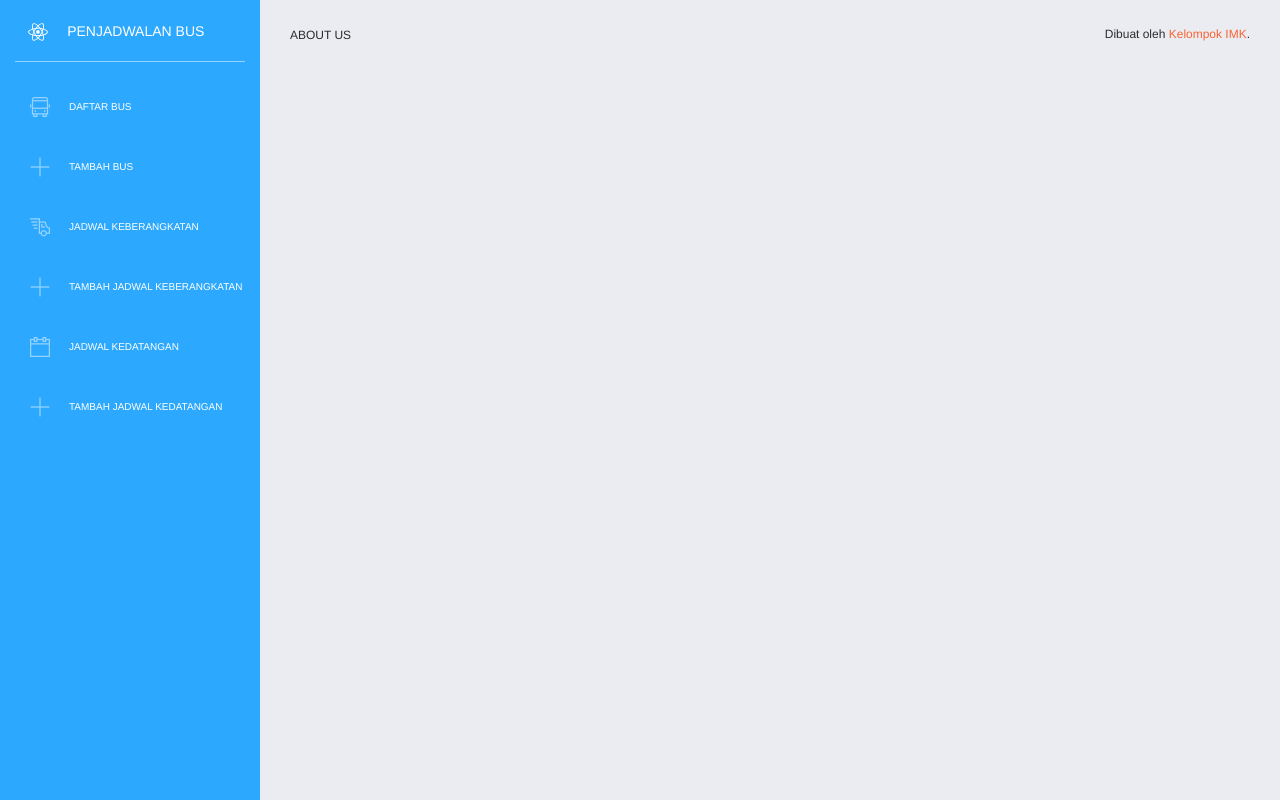
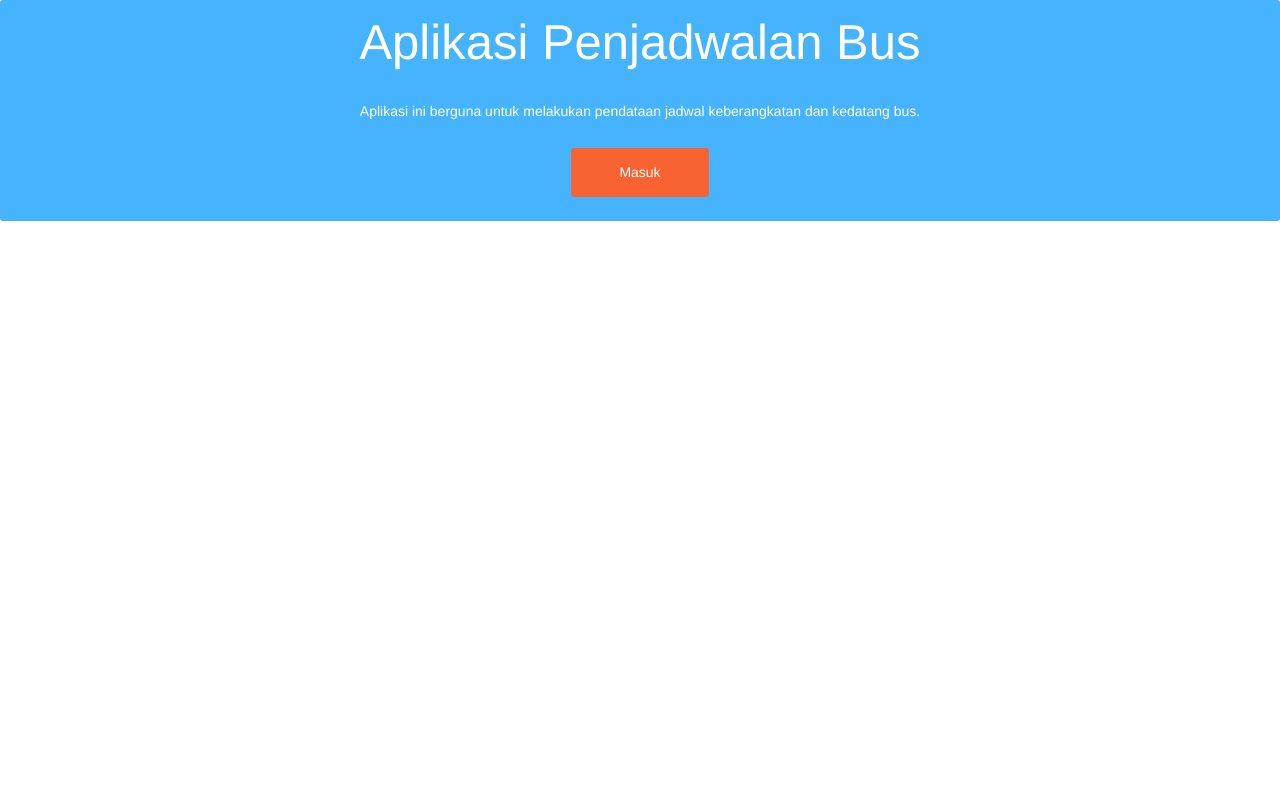
Before and after one commit to fannyhasbi/bus-schedule-react, a React (Create React App) app: page / in a window 1280 px wide. Built offline with nearby package versions, Linux system fonts and the light colour scheme.

Commit message:
Fix routing issue

```diff
--- a/src/index.js
+++ b/src/index.js
@@ -9,6 +9,7 @@ import 'bootstrap/dist/css/bootstrap.min.css';
 import "assets/scss/now-ui-dashboard.css";
 
 import indexRoutes from 'routes/index.js';
+import NotFound from './views/NotFound';
 
 const hist = createBrowserHistory();
 
@@ -16,8 +17,9 @@ ReactDOM.render(
   <Router history={hist}>
     <Switch>
       {indexRoutes.map((prop, key) => {
-        return <Route path={prop.path} key={key} component={prop.component} />;
+        return <Route path={prop.path} key={key} component={prop.component} {...prop} />;
       })}
+      <Route component={NotFound} />
     </Switch>
   </Router>
   , document.getElementById('root'));
--- a/src/routes/index.js
+++ b/src/routes/index.js
@@ -1,10 +1,16 @@
-// import Try from 'components/arrival/Try';
+import Home from 'views/Home';
 import Dashboard from 'layouts/Dashboard/Dashboard';
 
 var indexRoutes = [
   {
     path: '/',
     name: 'Home',
+    component: Home,
+    exact: true
+  },
+  {
+    path: '/admin',
+    name: 'Admin',
     component: Dashboard
   }
 ];
--- a/src/views/Home.js
+++ b/src/views/Home.js
@@ -1,8 +1,23 @@
 import React from 'react';
+import { Link } from 'react-router-dom';
+
+import {
+  Jumbotron,
+  Container,
+  Button
+} from 'reactstrap';
 
 const Home = () => (
   <div>
-    <h1>Bus Scheduling Information System</h1>
+    <Jumbotron className="text-center alert alert-info" fluid>
+      <Container fluid>
+        <h1>Aplikasi Penjadwalan Bus</h1>
+        <p>Aplikasi ini berguna untuk melakukan pendataan jadwal keberangkatan dan kedatang bus.</p>
+        <Link to="/admin/bus">
+          <Button color="primary" size="lg">Masuk</Button>
+        </Link>
+      </Container>
+    </Jumbotron>
   </div>
 );
 
--- /dev/null
+++ b/src/views/NotFound.js
@@ -0,0 +1,16 @@
+import React from 'react';
+
+import { Jumbotron, Container } from 'reactstrap';
+
+const NotFound = () => (
+  <div>
+    <Jumbotron className="text-center" fluid>
+      <Container fluid>
+        <h1>404</h1>
+        <p>Maaf, halaman yang Anda cari tidak terdaftar.</p>
+      </Container>
+    </Jumbotron>
+  </div>
+);
+
+export default NotFound;
--- a/src/views/arrival/AddArrival.js
+++ b/src/views/arrival/AddArrival.js
@@ -173,7 +173,7 @@ class AddDeparture extends React.Component {
 
   render(){
     if(this.state.is_done)
-      return <Redirect to="/arrival" />
+      return <Redirect to="/admin/arrival" />
 
     return(
       <div>
--- a/src/views/arrival/Arrival.js
+++ b/src/views/arrival/Arrival.js
@@ -88,7 +88,7 @@ class Arrival extends React.Component {
                   <CardTitle tag="h4">Jadwal Kedatangan Bus</CardTitle>
                 </CardHeader>
                 <CardBody>
-                  <Link to="/add-arrival">
+                  <Link to="/admin/add-arrival">
                     <Button color="info">
                       <i className="now-ui-icons ui-1_simple-add"></i> Tambah Jadwal Kedatangan
                     </Button>
--- a/src/views/bus/AddBus.js
+++ b/src/views/bus/AddBus.js
@@ -81,7 +81,7 @@ class AddBus extends React.Component {
 
   render(){
     if(this.state.is_done)
-      return <Redirect to="/bus" />
+      return <Redirect to="/admin/bus" />
 
     return (
       <div>
--- a/src/views/bus/Buses.js
+++ b/src/views/bus/Buses.js
@@ -54,7 +54,7 @@ class Buses extends React.Component {
                   <CardTitle tag="h4">Daftar Bus</CardTitle>
                 </CardHeader>
                 <CardBody>
-                  <Link to="/add-bus">
+                  <Link to="/admin/add-bus">
                     <Button color="info">
                       <i className="now-ui-icons ui-1_simple-add"></i> Tambah Bus
                     </Button>
--- a/src/views/departure/AddDeparture.js
+++ b/src/views/departure/AddDeparture.js
@@ -173,7 +173,7 @@ class AddDeparture extends React.Component {
 
   render(){
     if(this.state.is_done)
-      return <Redirect to="/departure" />
+      return <Redirect to="/admin/departure" />
 
     return (
       <div>
--- a/src/views/departure/Departure.js
+++ b/src/views/departure/Departure.js
@@ -96,7 +96,7 @@ class Departure extends React.Component {
                   <CardTitle tag="h4">Jadwal Keberangkatan Bus</CardTitle>
                 </CardHeader>
                 <CardBody>
-                  <Link to="/add-departure">
+                  <Link to="/admin/add-departure">
                     <Button color="info">
                       <i className="now-ui-icons ui-1_simple-add"></i> Tambah Jadwal Keberangkatan
                     </Button>
```
Also changed, not shown: src/routes/dashboard.js (+6 -6 lines), src/views/arrival/Try.js (deleted, +0 -23 lines).
